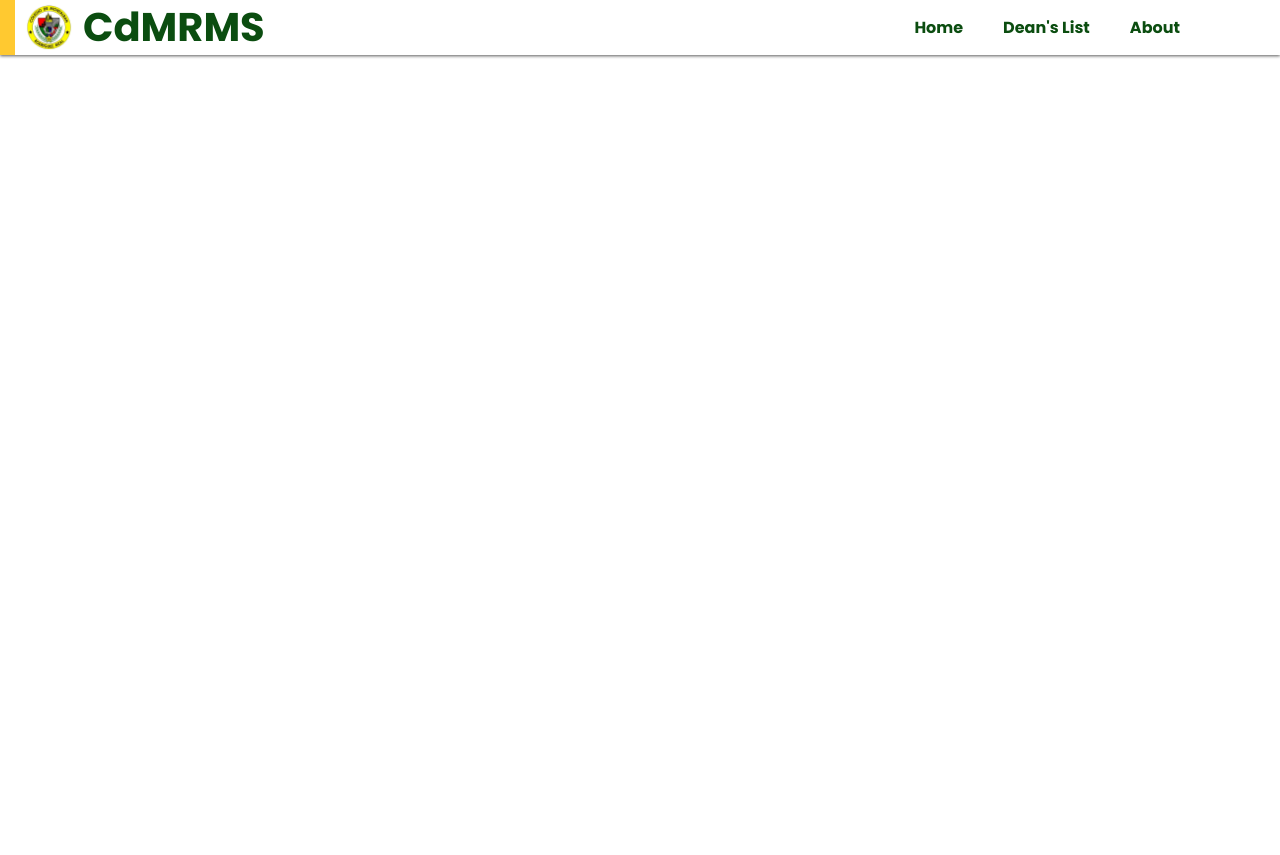
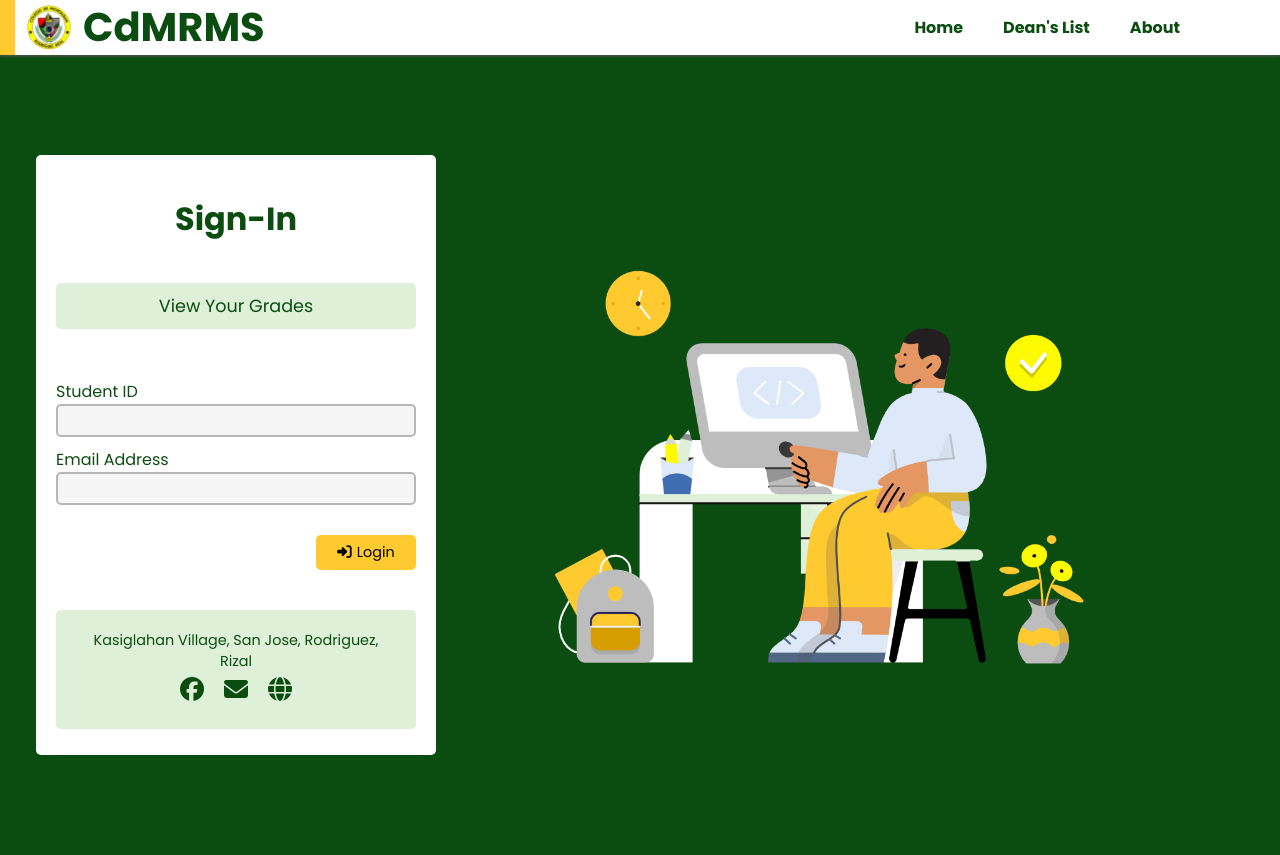
Before and after one commit to Irvin-Dev/CDMRMS_WEBAPP, a PHP site: page / in a window 1280 px wide. Before the commit the page ends 58 px from the top, so only its background shows below. Run offline with PHP 8.4, Linux system fonts and the light colour scheme; some libraries are stand-ins or nearby versions.

Commit message:
View Grade Section Not Responsive

```diff
--- a/index.html
+++ b/index.html
@@ -30,8 +30,53 @@
           <li><a href="">Dean's List</a></li>
           <li><a href="">About</a></li>
         </ul>
-        <label for="check" class="menu-btn"><i class="fa-solid fa-bars"></i> </label>
+        <label for="check" class="menu-btn"
+          ><i class="fa-solid fa-bars"></i>
+        </label>
       </nav>
     </header>
+    <!--! View Grade Section -->
+    <main>
+      <!--* Login Form -->
+      <div class="form-container">
+        <form action="">
+          <h2>Sign-In</h2>
+          <p class="instruction">View Your Grades</p>
+          <fieldset>
+            <label for="student-id">Student ID</label>
+            <input
+              type="text"
+              class="student-id"
+              id="student-id"
+              name="student-id"
+              required
+            />
+            <label for="">Email Address</label>
+            <input
+              type="email"
+              class="email"
+              id="email"
+              name="email"
+              required
+            />
+            <button type="button">
+              <i class="fa-solid fa-right-to-bracket"></i>Login
+            </button>
+          </fieldset>
+          <div class="contact">
+            <address>Kasiglahan Village, San Jose, Rodriguez, Rizal</address>
+            <div class="contact-links">
+              <a><i class="fa-brands fa-facebook"></i></a>
+              <a><i class="fa-solid fa-envelope"></i></a>
+              <a><i class="fa-solid fa-globe"></i></a>
+            </div>
+          </div>
+        </form>
+      </div>
+      <!--* View Grade Background -->
+      <div class="bg-container">
+        <div class="background-img-container"></div>
+      </div>
+    </main>
   </body>
 </html>
--- a/styles.css
+++ b/styles.css
@@ -95,6 +95,146 @@ ul a:hover {
   color: var(--secondary);
 }
 
+/** View Grade Section */
+main {
+  width: 100%;
+  min-height: 100vh;
+  background-color: var(--primary);
+  display: flex;
+  padding-right: 100px;
+}
+
+.form-container {
+  width: 40%;
+  min-width: 350px;
+  display: flex;
+  justify-content: center;
+  align-items: center;
+
+  padding: 0 20px;
+}
+
+.form-container form {
+  width: 400px;
+  min-height: 600px;
+  background-color: white;
+  border-radius: 5px;
+  padding: 20px;
+}
+
+h2 {
+  text-align: center;
+  font: bold 2rem var(--poppins);
+  color: var(--primary);
+  padding: 20px;
+}
+
+.instruction {
+  width: 100%;
+  text-align: center;
+  font: normal 1.1rem var(--poppins);
+  color: var(--primary);
+  margin-top: 20px;
+  padding: 10px 20px;
+  background-color: var(--light-green);
+  border-radius: 5px;
+}
+
+fieldset {
+  margin-top: 30px;
+  border: none;
+  padding: 20px 0;
+}
+
+fieldset label {
+  display: block;
+  font: normal 1rem var(--poppins);
+  color: var(--primary);
+}
+
+fieldset input {
+  width: 100%;
+  padding: 7px;
+  margin-bottom: 10px;
+  border: 2px solid var(--whitesmoke);
+  border-radius: 5px;
+  background-color: rgb(245, 245, 245);
+  transition: background-color 0.3s ease;
+}
+
+fieldset input:focus {
+  outline: none;
+  border: 2px solid var(--secondary);
+  background-color: white;
+}
+
+button {
+  width: 100px;
+  margin: 20px 0;
+  padding: 7px;
+  display: block;
+  float: right;
+  background-color: var(--secondary);
+  border: none;
+  border-radius: 5px;
+  font: normal 0.9rem var(--poppins);
+  transition: background-color 0.3s ease;
+}
+
+button:hover {
+  cursor: pointer;
+  background-color: #ffbb00;
+}
+
+button i {
+  padding-right: 5px;
+}
+
+.contact {
+  width: 100%;
+  background-color: var(--light-green);
+  padding: 20px;
+  border-radius: 5px;
+}
+
+address {
+  text-align: center;
+  font: normal 0.9rem var(--poppins);
+  color: var(--primary);
+}
+
+.contact-links {
+  margin: 5px;
+  display: flex;
+  justify-content: center;
+}
+
+.contact-links a {
+  margin: 0 10px;
+  font-size: 1.5rem;
+  color: var(--primary);
+  transition: color 0.3s ease;
+}
+
+.contact-links a:hover {
+  cursor: pointer;
+  color: var(--secondary);
+}
+
+.bg-container {
+  width: 60%;
+  display: flex;
+  justify-content: center;
+}
+
+.background-img-container {
+  width: 700px;
+  height: 600px;
+  margin: auto;
+  background: var(--primary) url("./img/Student.png") no-repeat center;
+  background-size: cover;
+}
+
 /* Extra small devices (phones, 600px and down) */
 @media only screen and (max-width: 600px) {
   /** Navigation Bar */
@@ -104,12 +244,13 @@ ul a:hover {
 
   ul {
     top: 55px;
-    left: -100%;
-    width: 100%;
+    right: -100%;
+    width: 50%;
+    height: 100vh;
     margin-right: 0;
     position: fixed;
     background-color: #f0f2f5;
-    transition: left 0.3s ease;
+    transition: right 0.3s ease;
   }
 
   ul li {
@@ -119,12 +260,15 @@ ul a:hover {
   }
 
   #check:checked ~ ul {
-    left: 0;
+    right: 0;
   }
 
   .menu-btn {
     display: block;
   }
+
+  /** View Grade Section  */
+
 }
 
 /* Small devices (portrait tablets and large phones, 600px and up) */
@@ -135,13 +279,14 @@ ul a:hover {
   }
 
   ul {
+    width: 50%;
+    height: 100vh;
     top: 55px;
-    left: -100%;
-    width: 100%;
+    right: -100%;
     margin-right: 0;
     position: fixed;
     background-color: #f0f2f5;
-    transition: left 0.3s ease;
+    transition: right 0.3s ease;
   }
 
   ul li {
@@ -151,7 +296,7 @@ ul a:hover {
   }
 
   #check:checked ~ ul {
-    left: 0;
+    right: 0;
   }
 
   .menu-btn {
```
